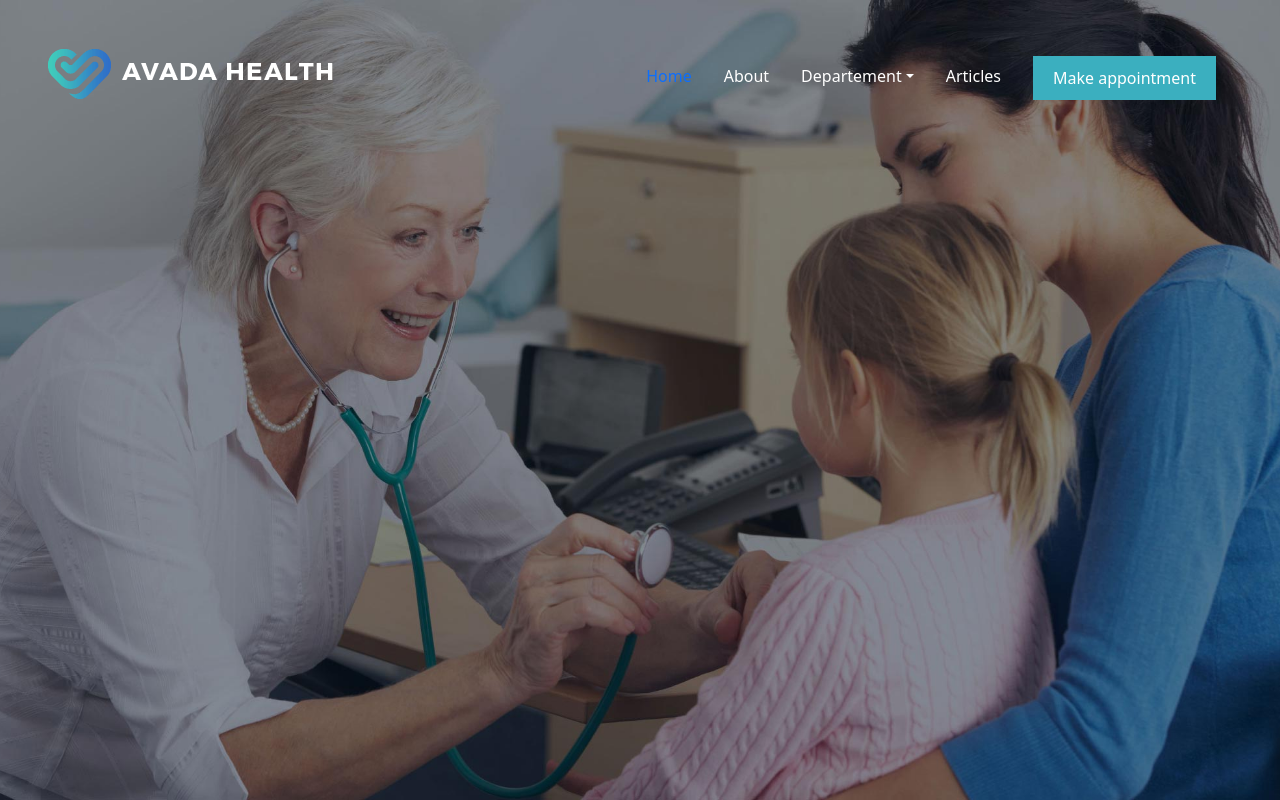
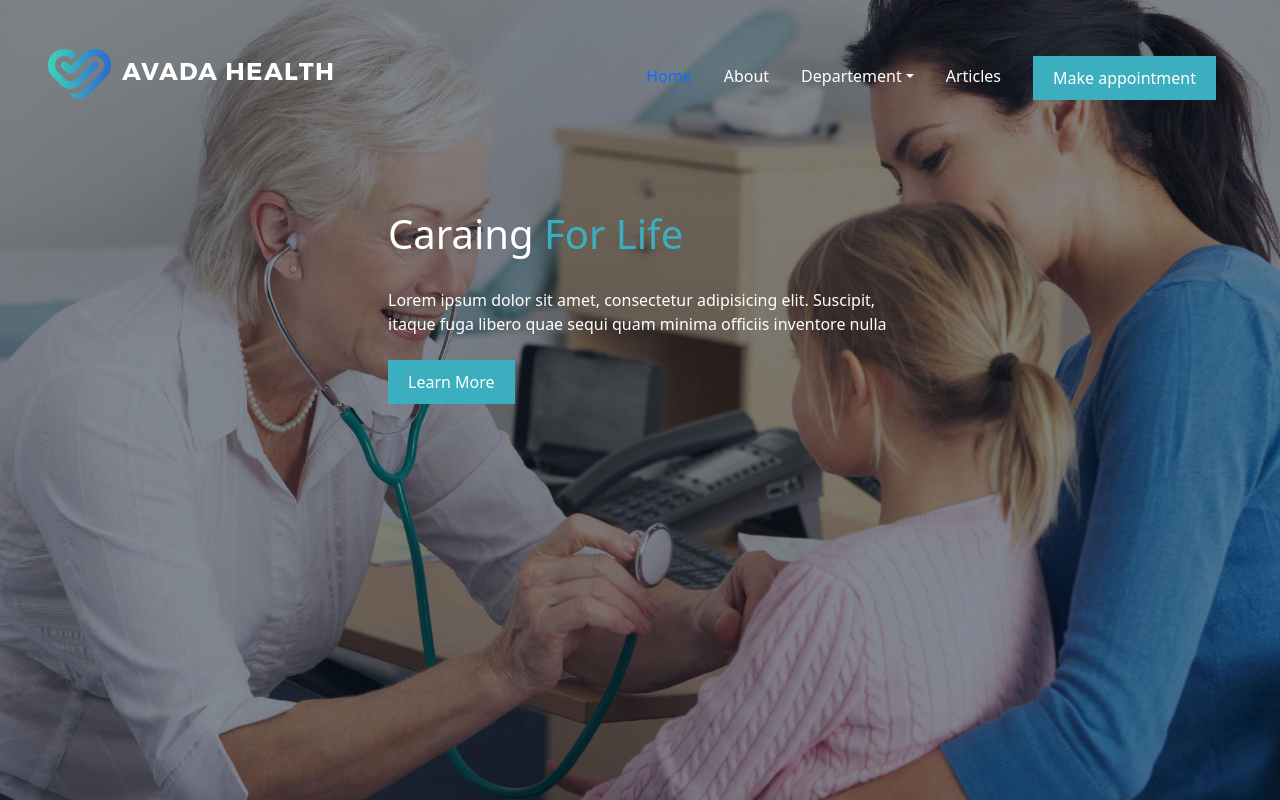
Before and after one commit to Mario-Marchio/proj-html-vuejs, a Vue app: page / in a window 1280 px wide. Built offline with nearby package versions, Linux system fonts and the light colour scheme.

Commit message:
header done

```diff
--- a/src/components/AppHeader.vue
+++ b/src/components/AppHeader.vue
@@ -34,6 +34,17 @@
                 </li>
             </ul>
         </div>
+        <div class="header-center p-5">
+            <div class="fs-1 pb-4">Caraing <span class="text-acqua">For Life</span></div>
+            <div class="pb-4">Lorem ipsum dolor sit amet, consectetur adipisicing elit. Suscipit, itaque fuga libero quae
+                sequi quam
+                minima officiis inventore nulla
+            </div>
+            <div class="nav-item ">
+                <a class="nav-link d-flex align-items-center  "><button class="change-color rectangular-button">Learn
+                        More</button></a>
+            </div>
+        </div>
     </header>
 </template>
 
@@ -58,4 +69,14 @@ header {
 .text-acqua {
     color: #3bafbf;
 }
+
+.header-center {
+    color: #fff;
+    margin: 0 auto;
+    width: 600px;
+}
+
+button.change-color:hover {
+    background-color: #327EC7;
+}
 </style>
```
